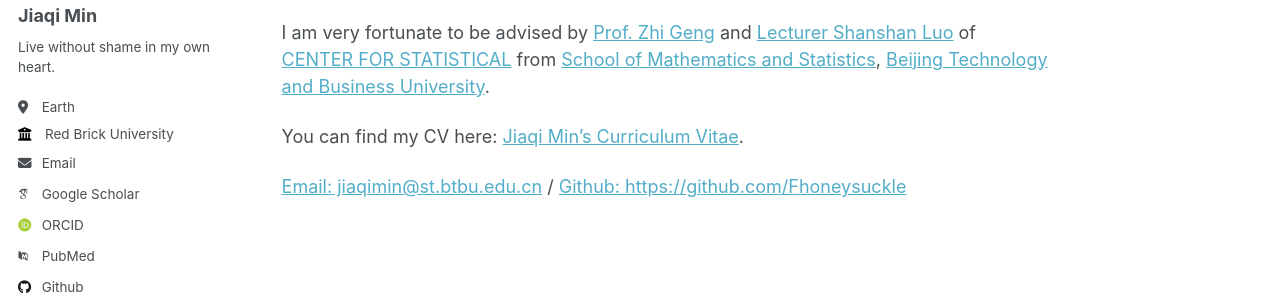
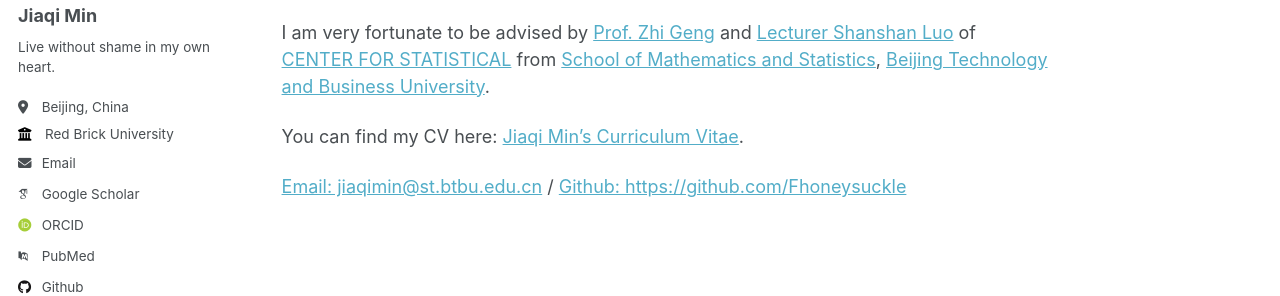
Before and after one commit to Fhoneysuckle/Fhoneysuckle.github.io, a Jekyll site: the page built from _pages/about.md, in a window 1280 px wide. Shown: the part 351-647 px from the top of the page. Built offline with Jekyll 4.4.1, drawn with Linux system fonts in a browser that asks for light colours; some web fonts are replaced.

Commit message:
Update _config.yml

```diff
--- a/_config.yml
+++ b/_config.yml
@@ -25,7 +25,7 @@ author:
   name             : "Jiaqi Min"
   pronouns         : # example: "she/her"
   bio              : "Live without shame in my own heart."
-  location         : "Earth"
+  location         : "Beijing, China"
   employer         : "Red Brick University"
   uri              : # URL
   email            : "none@example.org"
```
